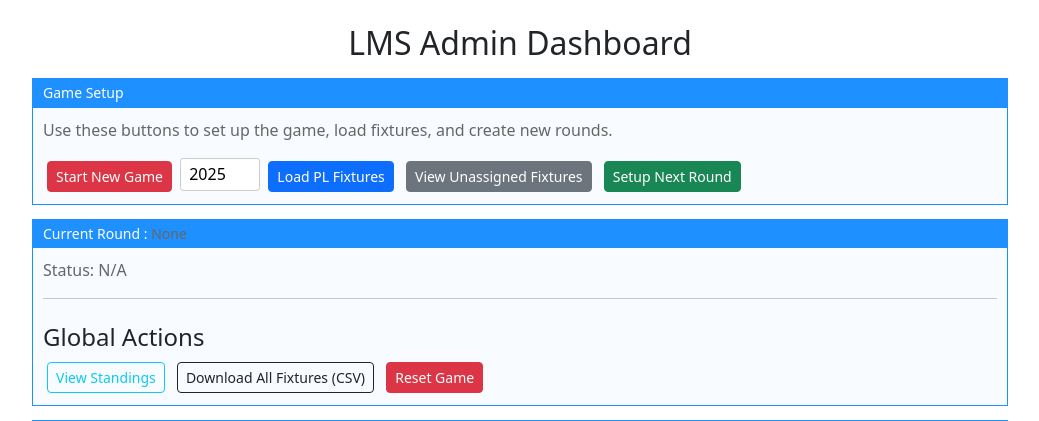
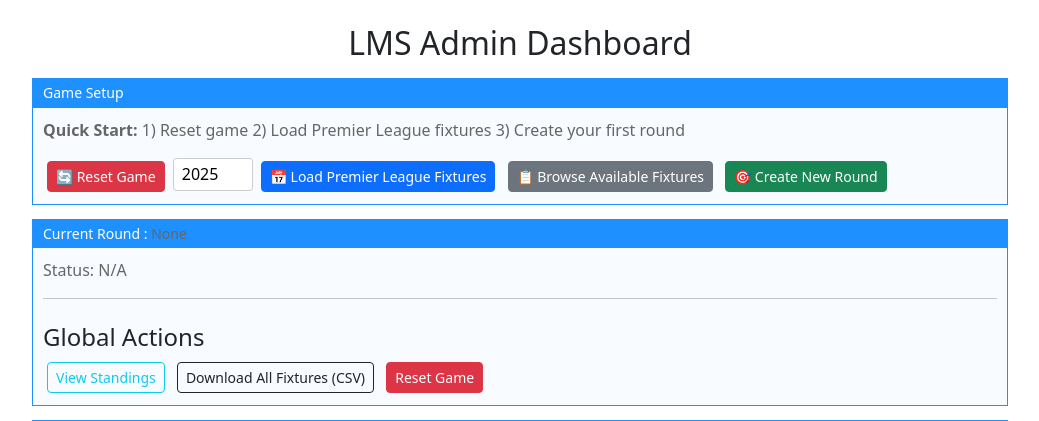
Before and after one commit to sevy71/lms_automation, a Flask app: page /admin_dashboard in a window 1280 px wide. Shown: the top 421 px of the page, without its empty margins (120-1159 px from the left). Run offline with Flask 3, Linux system fonts and the light colour scheme; data that the repository does not hold is empty; parts of the project's set-up code (start-up, migrations or seed data) failed here and were passed over.

Commit message:
button labels renamed

```diff
--- a/lms_automation/templates/admin_dashboard.html
+++ b/lms_automation/templates/admin_dashboard.html
@@ -20,17 +20,17 @@
   <div class="section">
     <h3>Game Setup</h3>
     <div class="body">
-      <p class="muted">Use these buttons to set up the game, load fixtures, and create new rounds.</p>
+      <p class="muted"><strong>Quick Start:</strong> 1) Reset game 2) Load Premier League fixtures 3) Create your first round</p>
       <div class="btnbar">
         <form action="{{ url_for('admin_new_game') }}" method="post" style="display:inline">
-            <button class="btn btn-sm btn-danger" type="submit">Start New Game</button>
+            <button class="btn btn-sm btn-danger" type="submit">🔄 Reset Game</button>
         </form>
         <form action="#" method="get" style="display:inline-block;" onsubmit="this.action = '{{ url_for('admin_load_fixtures', season_year=1234) }}'.replace('1234', this.season.value); return true;">
     <input type="number" name="season" value="{{ season_year }}" style="width: 80px; padding: .2rem .5rem; border-radius: .2rem; border: 1px solid #ccc;" placeholder="YYYY">
-    <button class="btn btn-sm btn-primary" type="submit">Load PL Fixtures</button>
+    <button class="btn btn-sm btn-primary" type="submit">📅 Load Premier League Fixtures</button>
 </form>
-        <a class="btn btn-sm btn-secondary" href="{{ url_for('admin_unassigned_fixtures') }}">View Unassigned Fixtures</a>
-        <a class="btn btn-sm btn-success" href="{{ url_for('admin_next_round') }}">Setup Next Round</a>
+        <a class="btn btn-sm btn-secondary" href="{{ url_for('admin_unassigned_fixtures') }}">📋 Browse Available Fixtures</a>
+        <a class="btn btn-sm btn-success" href="{{ url_for('admin_next_round') }}">🎯 Create New Round</a>
       </div>
     </div>
   </div>
```
Also changed, not shown: lms_automation/templates/unassigned_fixtures.html (+4 -4 lines).
